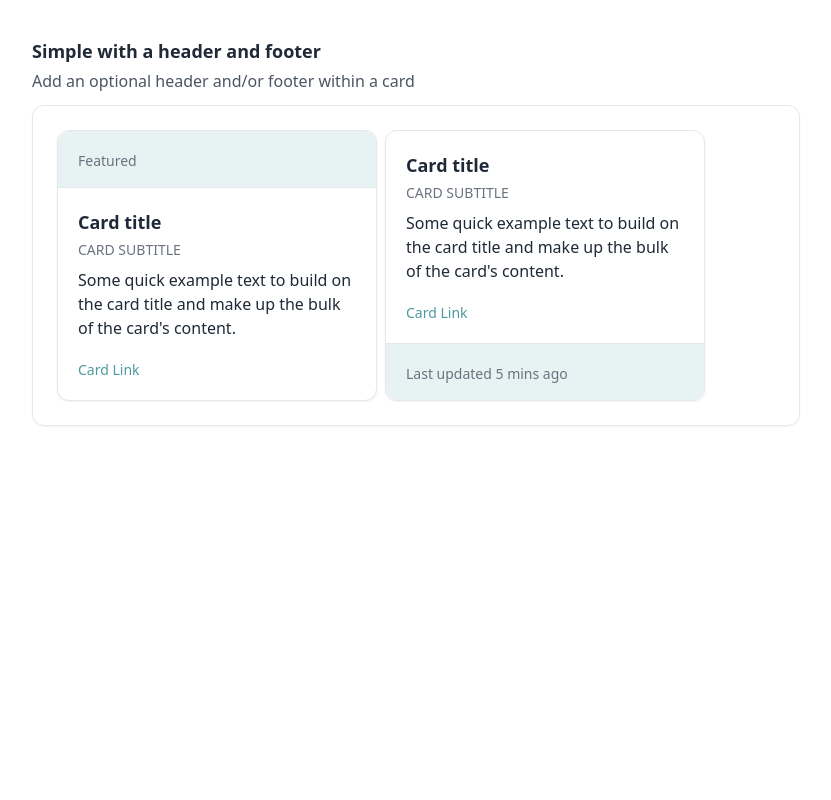
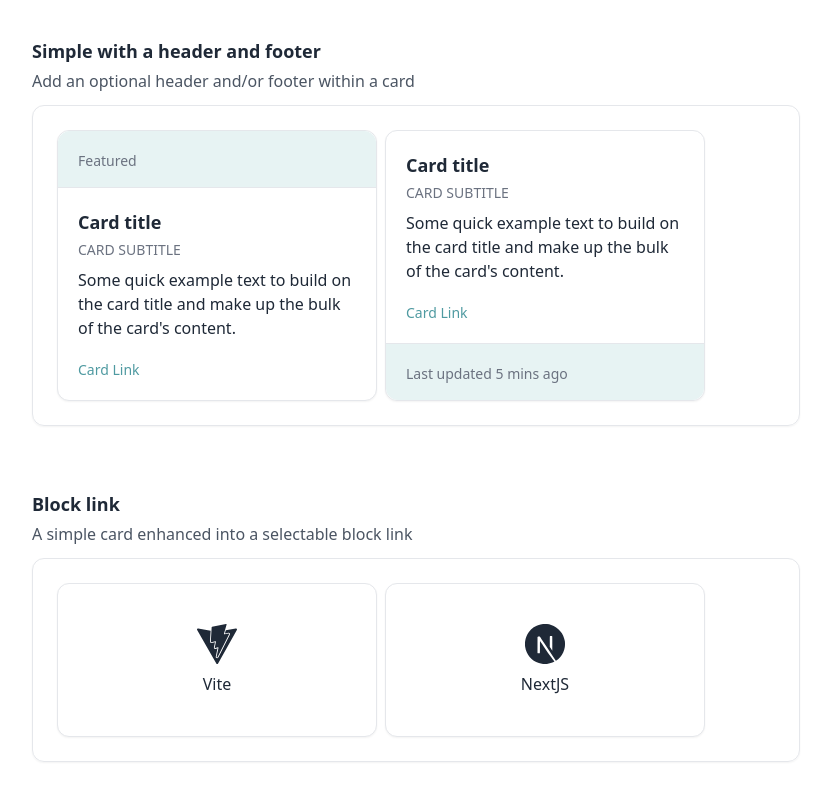
Before and after one commit to IvanOrsh/shm-ui, a React (Vite) app: page / in a window 1280 px wide. Shown: the part 2252-3052 px from the top of the page, without its empty margins (224-1055 px from the left). Before the commit the page ends 2718 px from the top, so only its background shows below. Built offline with nearby package versions, Linux system fonts and the light colour scheme.

Commit message:
feat: block link card component

```diff
--- a/src/App.tsx
+++ b/src/App.tsx
@@ -1,5 +1,7 @@
+import { SiNextdotjs, SiVite } from "react-icons/si";
+
 import { Button } from "./components/library/Button";
-import { ContentCard } from "./components/library/Card";
+import { BlockLinkCard, ContentCard } from "./components/library/Card";
 import Container from "./components/site/Container";
 import Layout from "./components/site/Layout";
 import Section from "./components/site/Section";
@@ -167,6 +169,21 @@
             }}
           ></ContentCard>
         </Section>
+
+        <Section
+          title="Block link"
+          description="A simple card enhanced into a selectable block link"
+        >
+          {/* Vite card */}
+          <BlockLinkCard url="https://vitejs.dev/" text="Vite">
+            <SiVite className="h-10 w-10" />
+          </BlockLinkCard>
+
+          {/* NextJS card */}
+          <BlockLinkCard url="https://nextjs.org/" text="NextJS">
+            <SiNextdotjs className="h-10 w-10" />
+          </BlockLinkCard>
+        </Section>
       </Container>
     </Layout>
   );
--- a/src/components/library/Card.tsx
+++ b/src/components/library/Card.tsx
@@ -76,6 +76,25 @@
   );
 }
 
-export function BlockLinkCard() {
-  return <div>BlockLinkCard</div>;
+type BlockLinkCardProps = {
+  url?: string;
+  text?: string;
+};
+
+export function BlockLinkCard(props: PropsWithChildren<BlockLinkCardProps>) {
+  const { url, text, children } = props;
+
+  return (
+    // eslint-disable-next-line tailwindcss/classnames-order
+    <CardContainer className="hover:bg-theme-200/50 text-gray-800 transition-colors">
+      <a
+        className="flex flex-col items-center p-6 sm:p-10"
+        href={url ? url : "#"}
+        target="_blank"
+      >
+        {children}
+        {text && <p className="mt-2 font-medium">{text}</p>}
+      </a>
+    </CardContainer>
+  );
 }
```
